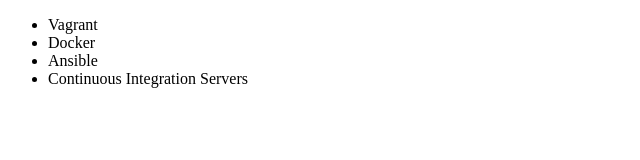
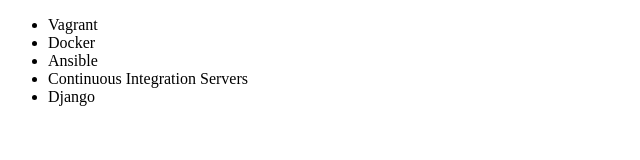
Before and after one commit to zedasilva/alura-git, a plain HTML site: page index.html in a window 1280 px wide. Shown: the full height of the page, 0-640 px from the left. Drawn offline with Linux system fonts and the light colour scheme.

Commit message:
Adicionado curso Django na lista

```diff
--- a/index.html
+++ b/index.html
@@ -10,6 +10,6 @@
         <li>Docker</li>
         <li>Ansible</li>
         <li>Continuous Integration Servers</li>
-    </ul>
+        <li>Django</li>
 </body>
 </html>
```
